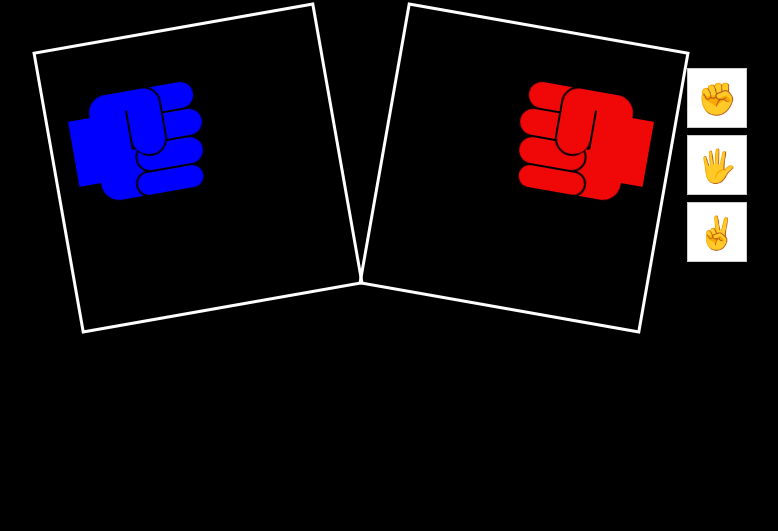
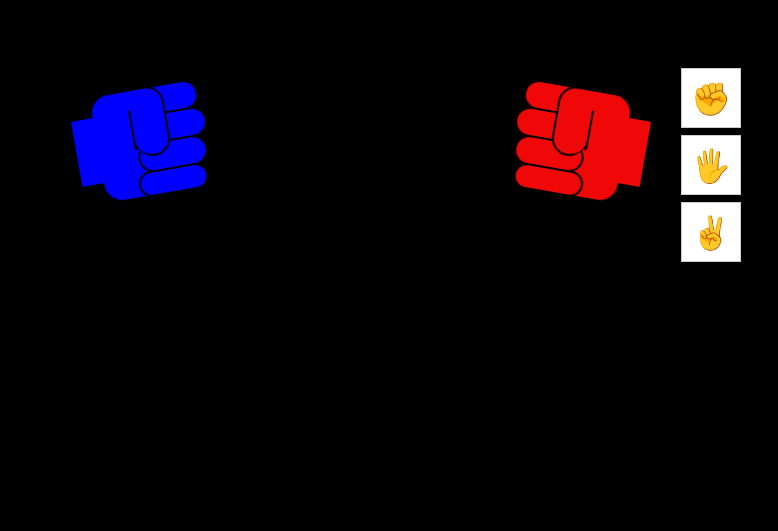
Before and after one commit to ieshiabenny123/CPproject, a plain HTML site: page index.html in a window 1280 px wide. Shown: the part 269-800 px from the top of the page, without its empty margins (264-1042 px from the left). Drawn offline with nearby package versions, Linux system fonts and the light colour scheme.

Commit message:
Update CPprojectCSS.css

```diff
--- a/CPprojectCSS.css
+++ b/CPprojectCSS.css
@@ -55,7 +55,6 @@ input:checked ~ div .hand {
 
 .hand {
   margin: 20px;
-  border: 3px solid white;
   padding: 40px;
   width: 200px;
   height: 200px;
@@ -67,7 +66,6 @@ input:checked ~ div .hand {
 
 .hand1 {
   margin: 20px;
-  border: 3px solid white;
   padding: 40px;
   width: 200px;
   height: 200px;
```
